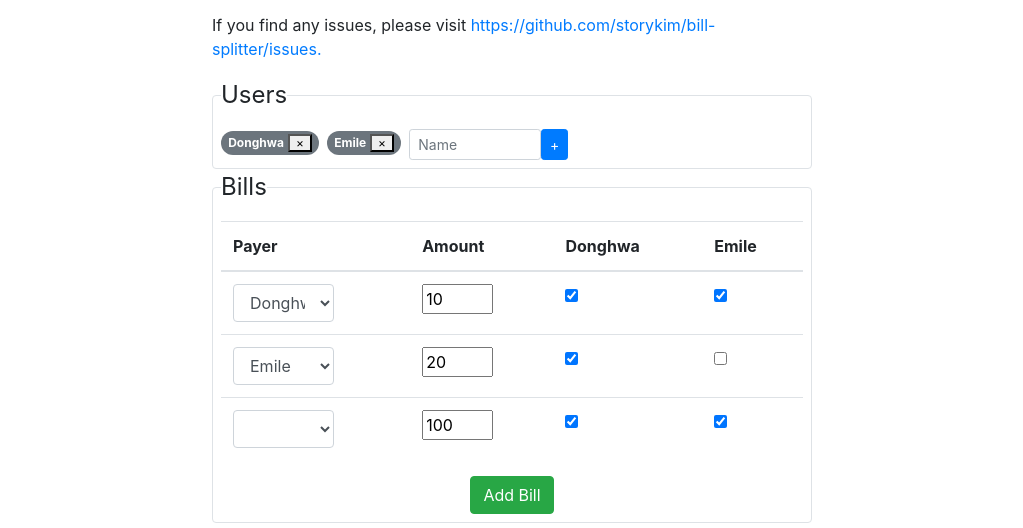
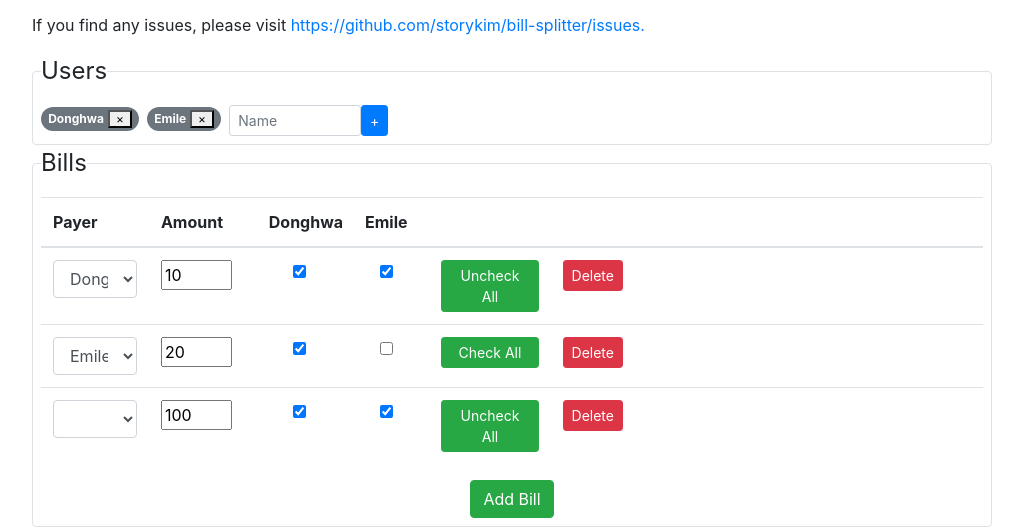
Before and after one commit to storykim/bill-splitter, a Gatsby site: page / in a window 1280 px wide. Shown: the part 131-659 px from the top of the page, without its empty margins (128-1151 px from the left). Built offline with nearby package versions, Linux system fonts and the light colour scheme; Gatsby itself is replaced by a stand-in of ours.

Commit message:
Add 'Check All' and 'Remove' buttons for each row

```diff
--- a/src/components/bill.js
+++ b/src/components/bill.js
@@ -8,6 +8,12 @@ class BillRow extends React.Component {
   constructor(props) {
     super(props)
     this.onInputChange = this.onInputChange.bind(this)
+    this.onBillDelete = this.onBillDelete.bind(this)
+  }
+
+  onBillDelete = e => {
+    e.preventDefault()
+    this.props.onBillDelete(this.props.bill.id)
   }
 
   onInputChange = e => {
@@ -27,6 +33,14 @@ class BillRow extends React.Component {
         // Convert value again to remove leading zero
         newBill.amount = String(amount)
       }
+    } else if (target.name === "checkall") {
+      const isCheckedAll =
+        this.props.bill.people.length === this.props.users.length
+      if (isCheckedAll) {
+        newBill.people = []
+      } else {
+        newBill.people = [...this.props.users]
+      }
     } else {
       const user = target.name.substring(6)
       if (target.checked) {
@@ -43,11 +57,11 @@ class BillRow extends React.Component {
   render() {
     const users = this.props.users
     const bill = this.props.bill
+    const isCheckedAll = bill.people.length === users.length
     return (
       <tr>
         <td className="col-payer">
           <select
-            style={{ width: "10ch" }}
             value={bill.payer}
             className="form-control"
             name="payer"
@@ -69,7 +83,7 @@ class BillRow extends React.Component {
           />
         </td>
         {users.map((user, idx) => (
-          <td key={user}>
+          <td key={user} className="text-center">
             <input
               type="checkbox"
               name={"check-" + user}
@@ -79,6 +93,21 @@ class BillRow extends React.Component {
             />
           </td>
         ))}
+        <td>
+          <button
+            className="btn btn-success btn-sm"
+            onClick={this.onInputChange}
+            name="checkall"
+            style={{ width: "11ch" }}
+          >
+            {isCheckedAll ? "Uncheck All" : "Check All"}
+          </button>
+        </td>
+        <td>
+          <button className="btn btn-danger btn-sm" onClick={this.onBillDelete}>
+            Delete
+          </button>
+        </td>
       </tr>
     )
   }
@@ -92,11 +121,13 @@ class BillTable extends React.Component {
         <table className="table">
           <thead>
             <tr>
-              <th>Payer</th>
-              <th>Amount</th>
+              <th style={{ width: "10ch" }}>Payer</th>
+              <th style={{ width: "10ch" }}>Amount</th>
               {users.map((user, idx) => (
-                <th key={user}>{user}</th>
+                <th key={user} className="text-center" style={{width:"8ch", maxWidth:"8ch", overflowX:"hidden"}}>{user}</th>
               ))}
+              <th style={{ width: "11ch" }}></th>
+              <th></th>
             </tr>
           </thead>
           <tbody>
@@ -106,6 +137,7 @@ class BillTable extends React.Component {
                 users={users}
                 bill={bill}
                 onBillChange={this.props.onBillChange}
+                onBillDelete={this.props.onBillDelete}
               ></BillRow>
             ))}
           </tbody>
@@ -126,6 +158,7 @@ class BillPanel extends React.Component {
               bills={this.props.bills}
               users={this.props.users}
               onBillChange={this.props.onBillChange}
+              onBillDelete={this.props.onBillDelete}
             ></BillTable>
           </div>
           <div className="row">
--- a/src/pages/index.js
+++ b/src/pages/index.js
@@ -20,6 +20,7 @@ class App extends React.Component {
 
     this.onAddBill = this.onAddBill.bind(this)
     this.onBillChange = this.onBillChange.bind(this)
+    this.onBillDelete = this.onBillDelete.bind(this)
     this.onUserSubmit = this.onUserSubmit.bind(this)
     this.onUserDelete = this.onUserDelete.bind(this)
     this.calculateResult = this.calculateResult.bind(this)
@@ -30,7 +31,7 @@ class App extends React.Component {
     let newBill = {
       id: this.nextId,
       payer: "",
-      amount: '',
+      amount: "",
       people: [],
     }
     this.nextId += 1
@@ -51,6 +52,14 @@ class App extends React.Component {
           }
           return bill
         }),
+      }
+    })
+  }
+
+  onBillDelete(id) {
+    this.setState(prevState => {
+      return {
+        bills: prevState.bills.filter(el => el.id !== id),
       }
     })
   }
@@ -119,7 +128,7 @@ class App extends React.Component {
 
   render() {
     return (
-      <div style={{ maxWidth: "600px", margin: "3rem auto" }}>
+      <div style={{ maxWidth: "960px", margin: "3rem auto" }}>
         <IntroPanel />
         <UserPanel
           users={this.state.users}
@@ -131,6 +140,7 @@ class App extends React.Component {
           users={this.state.users}
           onAddBill={this.onAddBill}
           onBillChange={this.onBillChange}
+          onBillDelete={this.onBillDelete}
         />
         <br />
         <ResultPanel result={this.calculateResult()} />
```
